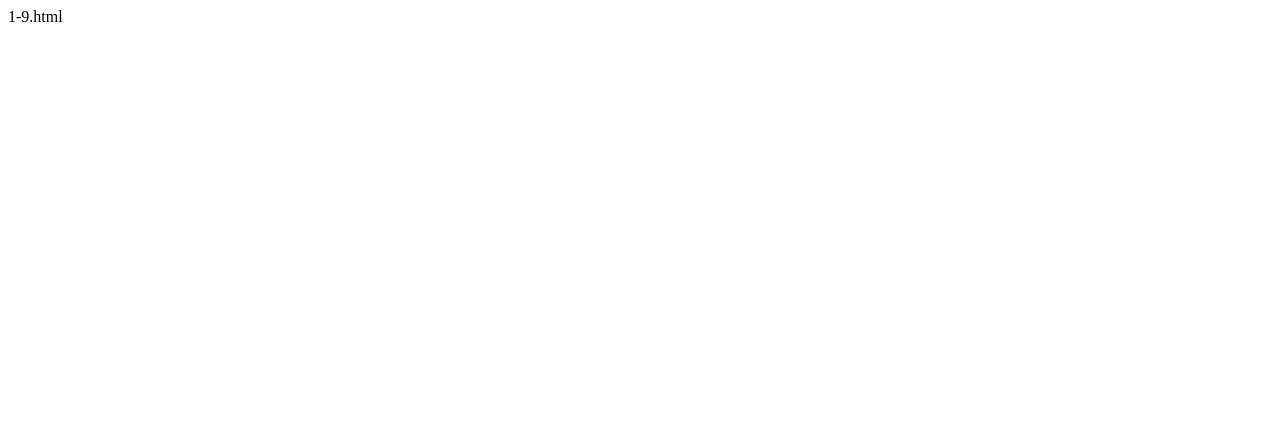
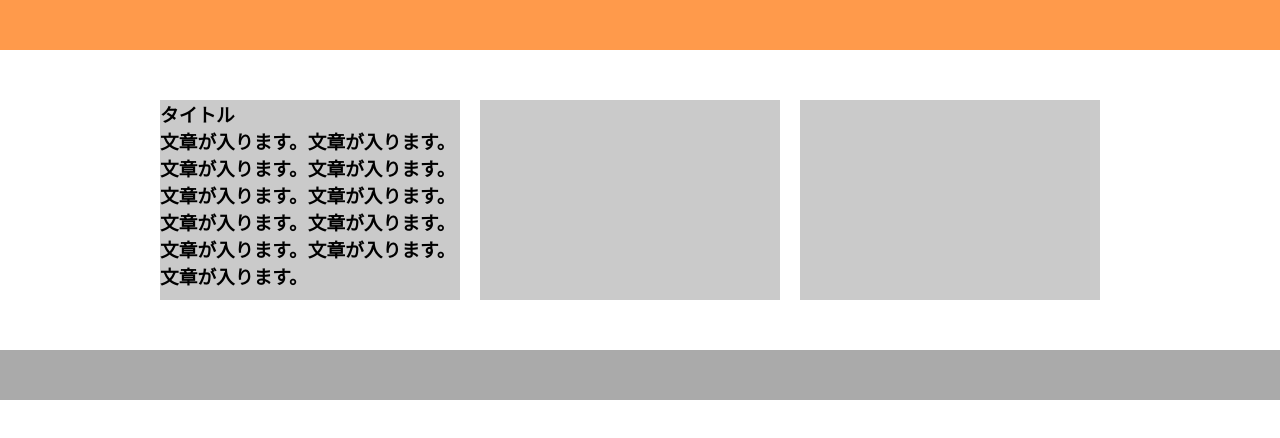
Before and after one commit to SHIOTATAKUYA/caravan2, a plain HTML site: page 1-9/1-9.html in a window 1280 px wide. Drawn offline with Linux system fonts and the light colour scheme.

Commit message:
1-9[Finish]

```diff
--- a/1-9/1-9.html
+++ b/1-9/1-9.html
@@ -1 +1,29 @@
-1-9.html
+<!DOCTYPE html>
+<html lang="ja">
+  <head>
+    <meta charset="UTF-8" />
+    <!-- CSSファイルの読み込み -->
+    <link rel="stylesheet" href="style.css" />
+    <title>1-9/title</title>
+  </head>
+  <body>
+
+  <header>
+    <div class=header></div>
+  </header>
+  <main>
+  <div class="box-list">
+    <div class="step-img1"></div>
+    <div class="box">
+      <h3>タイトル
+        <p>文章が入ります。文章が入ります。文章が入ります。文章が入ります。文章が入ります。文章が入ります。文章が入ります。文章が入ります。文章が入ります。文章が入ります。文章が入ります。</p>
+      </h3>
+    </div>
+    <div class="box"></div>
+    <div class="box"></div>
+  </main>
+   <footer>
+     <div class=footer></div>
+    </footer>
+
+  </body>
--- a/1-9/style.css
+++ b/1-9/style.css
@@ -1 +1,37 @@
-style.css
+* {
+    margin: 0;
+    padding: 0;
+    box-sizing: border-box;
+  }
+
+
+.header{
+    width: 100%;
+    height: 50px;
+    background-color: #FF9A4B;
+}
+
+main {
+    width: 960px;
+    margin: 50px auto;
+  }
+
+  .box-list {
+    display: flex;
+    flex-wrap: wrap;
+  }
+
+  .box {
+    background-color: #cacaca;
+    width: 300px;
+    height: 200px;
+    margin-right: 20px;
+    background-position: center;
+}
+
+
+.footer{
+    width: 100%;
+    height: 50px;
+    background-color: #AAAAAA;
+}
```
Also changed, not shown: 1-9/img/flow01.png (added), 1-9/img/flow02.png (added), 1-9/img/flow03.png (added).
